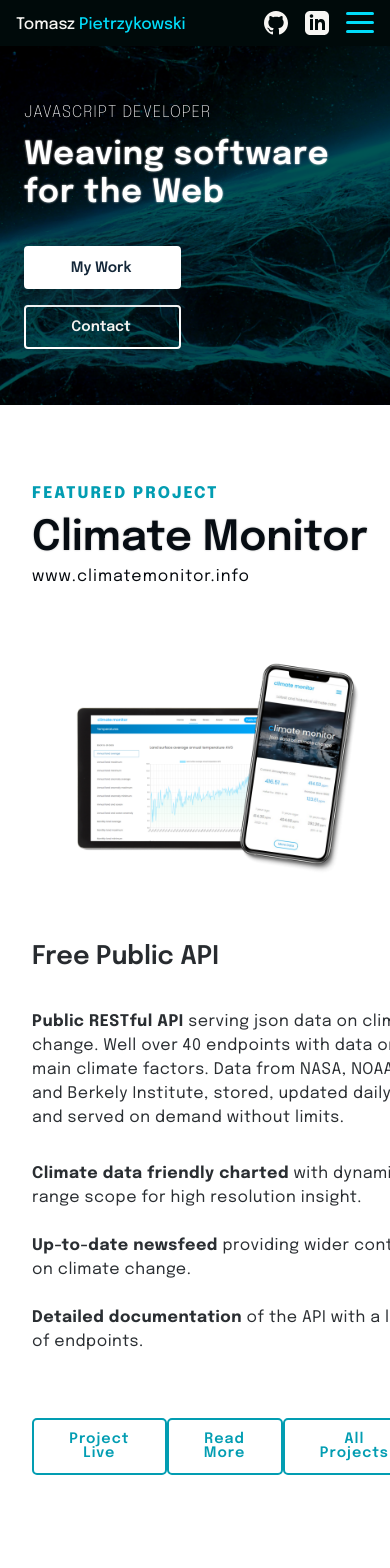
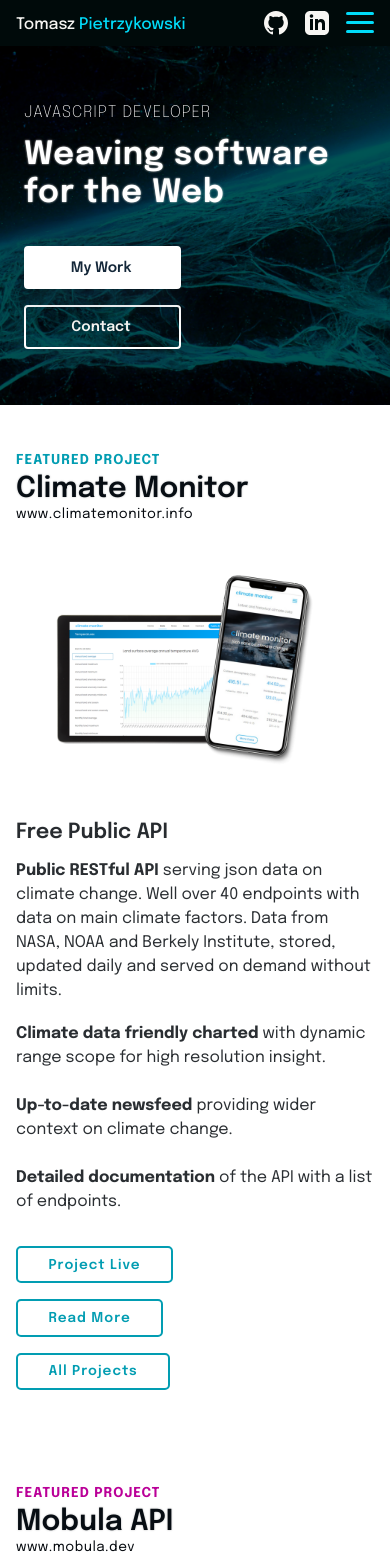
Before and after one commit to TomaszPietrzykowski/portfolio-next, a Next.js app: page / in a window 390 px wide. Shown: the top 1568 px of the page. Built offline with nearby package versions, Linux system fonts and the light colour scheme.

Commit message:
home page mobile styles finished

```diff
--- a/components/Featured1.js
+++ b/components/Featured1.js
@@ -1,4 +1,5 @@
 import Link from 'next/link'
+import Image from 'next/image'
 import styles from '../styles/Featured.module.css'
 
 const Featured1 = () => {
@@ -10,7 +11,15 @@
         <a href='https://climatemonitor.info' target='_blank'>
           <h3 className={styles.featuredWww}>www.climatemonitor.info</h3>
         </a>
-        <div className={styles.imgMobile} />
+        <div className={styles.imgMobile}>
+          <Image
+            src='/cm-project.png'
+            alt='project preview'
+            width={680}
+            height={382}
+            className={styles.image}
+          />
+        </div>
         <h4 className={styles.featuredSubhead}>Free Public API</h4>
         <p className={styles.featuredPara}>
           <strong>Public RESTful API</strong> serving json data on climate
@@ -44,7 +53,15 @@
           </Link>
         </div>
       </div>
-      <div className={styles.featuredRight}></div>
+      <div className={styles.featuredRight}>
+        <Image
+          src='/cm-project.png'
+          alt='project preview'
+          width={960}
+          height={540}
+          className={styles.image}
+        />
+      </div>
     </section>
   )
 }
--- a/components/Featured2.js
+++ b/components/Featured2.js
@@ -1,14 +1,34 @@
 import Link from 'next/link'
+import Image from 'next/image'
 import styles from '../styles/Featured.module.css'
 
 const Featured2 = () => {
   return (
-    <section className={styles.featured} style={{ marginBottom: '12rem' }}>
-      <div className={styles.featuredRight}></div>
+    <section className={styles.featured}>
+      <div className={styles.featuredRight}>
+        <Image
+          src='/cm-project.png'
+          alt='project preview'
+          width={960}
+          height={540}
+          className={styles.image}
+        />
+      </div>
       <div className={styles.featuredLeft2}>
         <h2 className={styles.featuredSubtitle2}>Featured project</h2>
         <h1 className={styles.featuredTitle}>Mobula API</h1>
-        <h3 className={styles.featuredWww}>www.mobula.dev</h3>
+        <a href='https://mobula.dev' target='_blank'>
+          <h3 className={styles.featuredWww}>www.mobula.dev</h3>
+        </a>
+        <div className={styles.imgMobile}>
+          <Image
+            src='/cm-project.png'
+            alt='project preview'
+            width={680}
+            height={382}
+            className={styles.image}
+          />
+        </div>
         <h4 className={styles.featuredSubhead}>
           Browser based HTTP/API client
         </h4>
--- a/styles/Featured.module.css
+++ b/styles/Featured.module.css
@@ -4,21 +4,19 @@
   grid-template-columns: 50% 50%;
   width: 100%;
   margin: auto;
-    margin-top: 8rem;
+  margin: 12rem 0;
 }
 .featuredLeft {
   padding: 0 3rem;
   max-width: 650px;
   margin-left: auto;
 }
-.featuredRight {
-    background-image: url("../public/cm-project.png");
-    background-size: contain;
-    background-repeat: no-repeat;
-    background-position: center;
+.image {
+  width: 100%;
+  height: auto;
 }
 .featuredLeft2 {
-    padding: 8rem 3rem 0 0;
+  padding: 0 3rem 0 0;
   max-width: 650px;
 }
 /* ------------------------------------------------------ */
@@ -49,7 +47,7 @@
   font-weight: 400;
   letter-spacing: 1px;
   color: rgba(5, 9, 14, 1);
-    margin: .65rem 0 5rem 0;
+  margin: 0.65rem 0 5rem 0;
 }
 
 .featuredSubhead {
@@ -62,7 +60,6 @@
 .featuredPara {
   margin-bottom: 2rem;
   font-size: 1rem;
-    letter-spacing: .5px;
   line-height: 1.5;
   font-weight: 400;
   color: var(--textPrimary);
@@ -75,16 +72,15 @@
 }
 .featuredBtn,
 .featuredBtn2 {
-    padding: .8rem 2.2rem;
+  padding: 0.8rem 2.2rem;
   cursor: pointer;
   font-family: inherit;
-    font-size: .9rem;
+  font-size: 0.9rem;
   font-weight: 600;
   letter-spacing: 1px;
   background: none;
   border-radius: 5px;
   transition: all 0.2s ease-in-out;
-
 }
 .featuredBtn {
   color: var(--accent03);
@@ -114,6 +110,9 @@
 
 @media (max-width: 1300px) {
   .featured {
+    grid-template-columns: 34% 66%;
+  }
+  .featured:first-of-type {
     grid-template-columns: 66% 34%;
   }
   .featuredLeft {
@@ -123,9 +122,8 @@
 
 @media (max-width: 900px) {
   .featured {
-        margin-top: 5rem;
-        padding: 0 2rem;
-        grid-template-columns: 66% 34%;
+    margin: 5rem 0;
+    padding: 0 1.5rem;
   }
   .featuredLeft {
     padding: 0;
@@ -147,40 +145,91 @@
     letter-spacing: 1px;
     margin: 0.5rem 0 5rem 0;
   }
+  .featuredSubhead {
+    font-size: 1.4rem;
+    margin-bottom: 2rem;
+  }
+  .featuredPara {
+    margin-bottom: 1.5rem;
+  }
+  .featuredBtnsContainer {
+    flex-direction: column;
+  }
+  .featuredBtnsContainer > * {
+    margin-bottom: 1rem;
+  }
 }
 @media (max-width: 680px) {
+  .featured,
+  .featured:first-of-type {
+    grid-template-columns: 100%;
+    width: 100%;
+  }
   .featured {
-        margin-top: 5rem;
-        padding: 0 2rem;
-        grid-template-columns: 100%;
+    margin: 3rem 0;
+  }
+  .featuredLeft2 {
+    padding: 0;
   }
   .imgMobile {
     display: block;
-        /* width: 100%; */
-        height: 90vw;
-        background-image: url("../public/cm-project.png");
-        background-size: contain;
-        background-repeat: no-repeat;
-        background-position: center;
+    margin: 3rem 0;
   }
   .featuredRight {
     display: none;
+    width: 0;
   }
   .featuredTitle {
-        font-size: 2.6rem;
+    font-size: 2.2rem;
     font-weight: 600;
-        line-height: 1;
   }
   .featuredSubtitle,
   .featuredSubtitle2 {
-        font-size: 1rem;
+    font-size: 0.9rem;
     font-weight: 800;
-        letter-spacing: 2px;
+    letter-spacing: 1px;
     margin-bottom: 1rem;
   }
   .featuredWww {
-        font-size: 1rem;
+    font-size: 0.9rem;
     letter-spacing: 1px;
     margin: 0.5rem 0;
   }
+  .featuredSubhead {
+    font-size: 1.3rem;
+    margin-bottom: 1rem;
   }
+  .featuredBtnsContainer {
+    margin: 2rem 0;
+  }
+  .featuredBtn,
+  .featuredBtn2 {
+    padding: 0.6rem 1.9rem;
+    font-size: 0.85rem;
+    letter-spacing: 1px;
+  }
+}
+@media (max-width: 420px) {
+  .featured {
+    padding: 0 1rem;
+  }
+  .featuredTitle {
+    font-size: 1.8rem;
+    font-weight: 600;
+  }
+  .featuredSubtitle,
+  .featuredSubtitle2 {
+    font-size: 0.85rem;
+    font-weight: 700;
+    letter-spacing: 1px;
+    margin-bottom: 0.5rem;
+  }
+  .featuredWww {
+    font-size: 0.85rem;
+    letter-spacing: 0.5px;
+    margin: 0.2rem 0;
+  }
+  .featuredPara {
+    margin-bottom: 1.2rem;
+  }
+}
```
Lines whose indentation alone changed are shown as unchanged.
